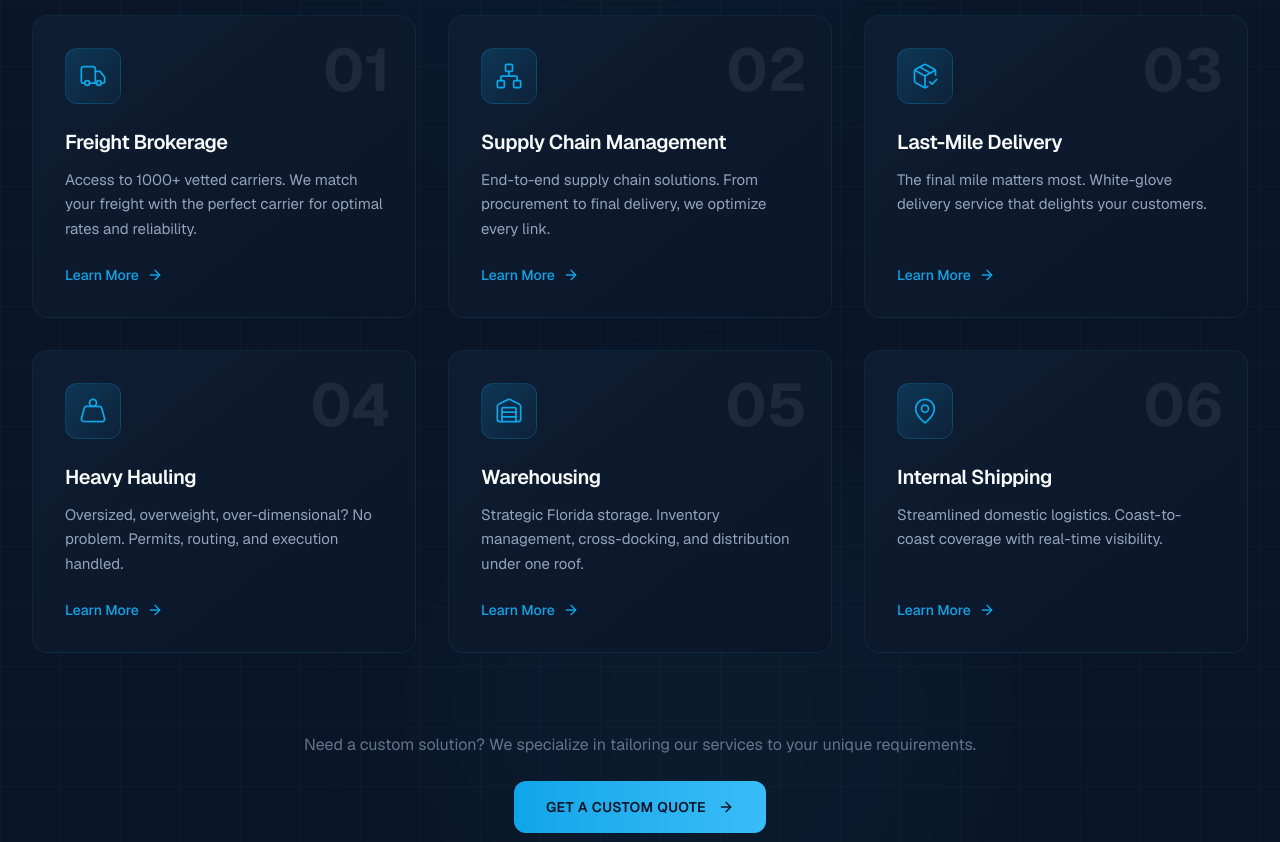
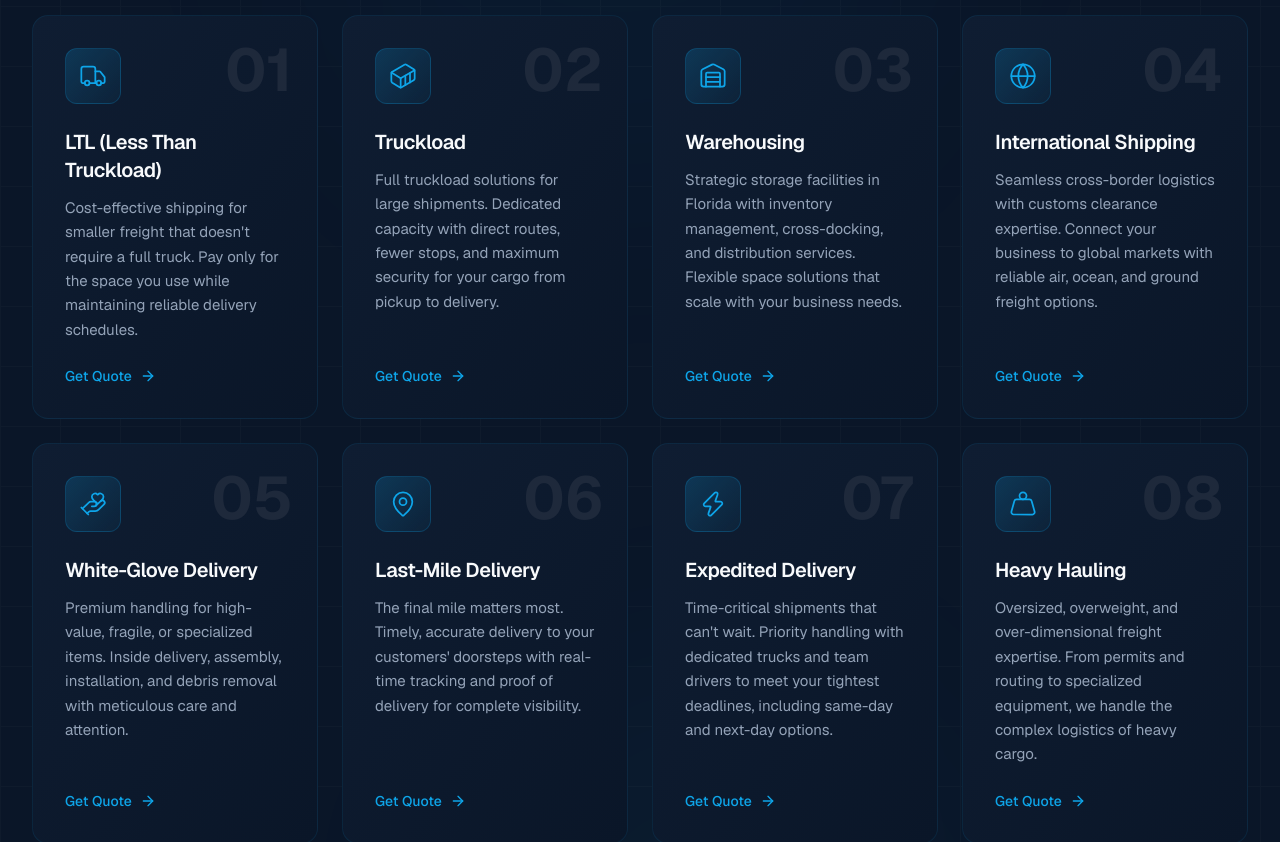
Before and after one commit to TheAlchemist6/duverge-logistics, a Next.js app: page / in a window 1280 px wide. Shown: the part 1300-2142 px from the top of the page. Built offline with nearby package versions, Linux system fonts and the light colour scheme.

Commit message:
Replace all services with 8 new services: LTL, Truckload, Warehousing, International, White-Glove, Last-Mile, Expedited, Heavy Hauling

```diff
--- a/app/sections/Services.tsx
+++ b/app/sections/Services.tsx
@@ -3,11 +3,13 @@
 import { motion } from "framer-motion";
 import {
   Truck,
-  Network,
-  PackageCheck,
+  Container,
+  Warehouse,
+  Globe,
+  HandHeart,
+  MapPin,
+  Zap,
   Weight,
-  Warehouse,
-  MapPin,
   ArrowRight,
   type LucideIcon,
 } from "lucide-react";
@@ -30,52 +32,68 @@ interface Service {
 
 const services: Service[] = [
   {
-    id: "freight-brokerage",
+    id: "ltl",
     icon: Truck,
-    title: "Freight Brokerage",
+    title: "LTL (Less Than Truckload)",
     description:
-      "Access to 1000+ vetted carriers. We match your freight with the perfect carrier for optimal rates and reliability.",
-    href: "#freight-brokerage",
+      "Cost-effective shipping for smaller freight that doesn't require a full truck. Pay only for the space you use while maintaining reliable delivery schedules.",
+    href: "#quote",
   },
   {
-    id: "supply-chain",
-    icon: Network,
-    title: "Supply Chain Management",
+    id: "truckload",
+    icon: Container,
+    title: "Truckload",
     description:
-      "End-to-end supply chain solutions. From procurement to final delivery, we optimize every link.",
-    href: "#supply-chain",
+      "Full truckload solutions for large shipments. Dedicated capacity with direct routes, fewer stops, and maximum security for your cargo from pickup to delivery.",
+    href: "#quote",
+  },
+  {
+    id: "warehousing",
+    icon: Warehouse,
+    title: "Warehousing",
+    description:
+      "Strategic storage facilities in Florida with inventory management, cross-docking, and distribution services. Flexible space solutions that scale with your business needs.",
+    href: "#quote",
+  },
+  {
+    id: "international",
+    icon: Globe,
+    title: "International Shipping",
+    description:
+      "Seamless cross-border logistics with customs clearance expertise. Connect your business to global markets with reliable air, ocean, and ground freight options.",
+    href: "#quote",
+  },
+  {
+    id: "white-glove",
+    icon: HandHeart,
+    title: "White-Glove Delivery",
+    description:
+      "Premium handling for high-value, fragile, or specialized items. Inside delivery, assembly, installation, and debris removal with meticulous care and attention.",
+    href: "#quote",
   },
   {
     id: "last-mile",
-    icon: PackageCheck,
+    icon: MapPin,
     title: "Last-Mile Delivery",
     description:
-      "The final mile matters most. White-glove delivery service that delights your customers.",
-    href: "#last-mile",
+      "The final mile matters most. Timely, accurate delivery to your customers' doorsteps with real-time tracking and proof of delivery for complete visibility.",
+    href: "#quote",
+  },
+  {
+    id: "expedited",
+    icon: Zap,
+    title: "Expedited Delivery",
+    description:
+      "Time-critical shipments that can't wait. Priority handling with dedicated trucks and team drivers to meet your tightest deadlines, including same-day and next-day options.",
+    href: "#quote",
   },
   {
     id: "heavy-hauling",
     icon: Weight,
     title: "Heavy Hauling",
     description:
-      "Oversized, overweight, over-dimensional? No problem. Permits, routing, and execution handled.",
-    href: "#heavy-hauling",
-  },
-  {
-    id: "warehousing",
-    icon: Warehouse,
-    title: "Warehousing",
-    description:
-      "Strategic Florida storage. Inventory management, cross-docking, and distribution under one roof.",
-    href: "#warehousing",
-  },
-  {
-    id: "internal-shipping",
-    icon: MapPin,
-    title: "Internal Shipping",
-    description:
-      "Streamlined domestic logistics. Coast-to-coast coverage with real-time visibility.",
-    href: "#internal-shipping",
+      "Oversized, overweight, and over-dimensional freight expertise. From permits and routing to specialized equipment, we handle the complex logistics of heavy cargo.",
+    href: "#quote",
   },
 ];
 
@@ -88,7 +106,7 @@ const containerVariants = {
   visible: {
     opacity: 1,
     transition: {
-      staggerChildren: 0.12,
+      staggerChildren: 0.1,
       delayChildren: 0.1,
     },
   },
@@ -159,13 +177,13 @@ function ServiceCard({ service, index }: ServiceCardProps) {
             {service.description}
           </p>
 
-          {/* Learn More Link */}
+          {/* Get Quote Link */}
           <a
             href={service.href}
             className="inline-flex items-center gap-2 mt-6 text-[#0ea5e9] text-sm font-medium transition-all duration-300 group/link hover:text-[#38bdf8]"
-            aria-label={`Learn more about ${service.title}`}
+            aria-label={`Get quote for ${service.title}`}
           >
-            <span>Learn More</span>
+            <span>Get Quote</span>
             <ArrowRight className="w-4 h-4 transition-transform duration-300 group-hover/link:translate-x-1" />
           </a>
         </div>
@@ -241,7 +259,7 @@ export default function Services() {
           {/* Subtitle */}
           <p className="text-[#64748b] text-lg leading-relaxed">
             Comprehensive logistics solutions tailored to move your business forward.
-            From coast to coast, we&apos;ve got you covered.
+            From local deliveries to international freight, we&apos;ve got you covered.
           </p>
         </motion.div>
 
@@ -251,7 +269,7 @@ export default function Services() {
           whileInView="visible"
           viewport={{ once: true, margin: "-50px" }}
           variants={containerVariants}
-          className="grid grid-cols-1 md:grid-cols-2 lg:grid-cols-3 gap-6 lg:gap-8"
+          className="grid grid-cols-1 md:grid-cols-2 lg:grid-cols-4 gap-6"
           role="list"
         >
           {services.map((service, index) => (
```
